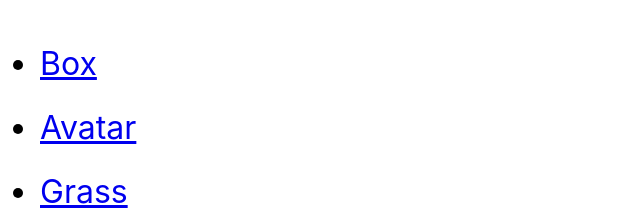
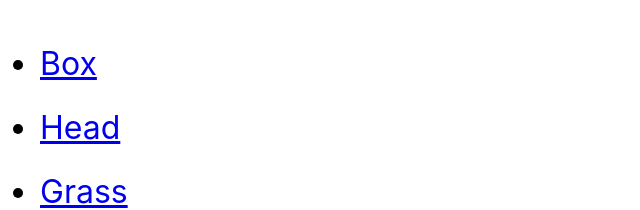
Before and after one commit to juunini/jeju-web-conference-presentation, a React (Create React App) app: page / in a window 1280 px wide. Shown: the top 210 px of the page, without its empty margins (0-640 px from the left). Built offline with nearby package versions, Linux system fonts and the light colour scheme.

Commit message:
Fix deploy workflow

```diff
--- a/src/App.tsx
+++ b/src/App.tsx
@@ -4,7 +4,7 @@
   return (
     <ul style={{ fontSize: '32px', lineHeight: 2 }}>
       <li><Link to="/box">Box</Link></li>
-      <li><Link to="/avatar">Avatar</Link></li>
+      <li><Link to="/head">Head</Link></li>
       <li><Link to="/grass">Grass</Link></li>
     </ul>
   );
```
